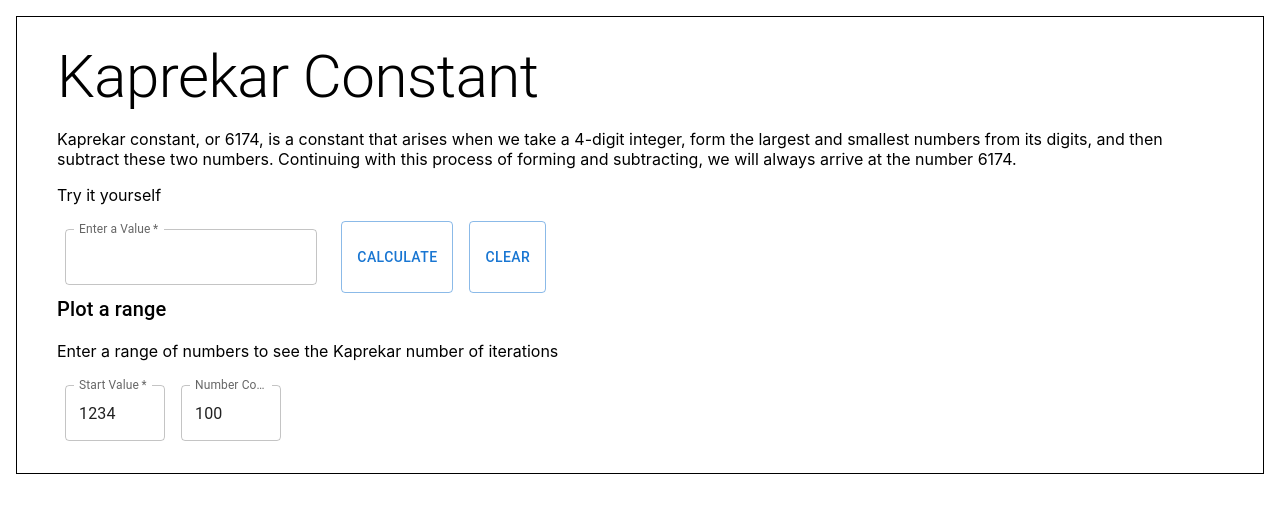
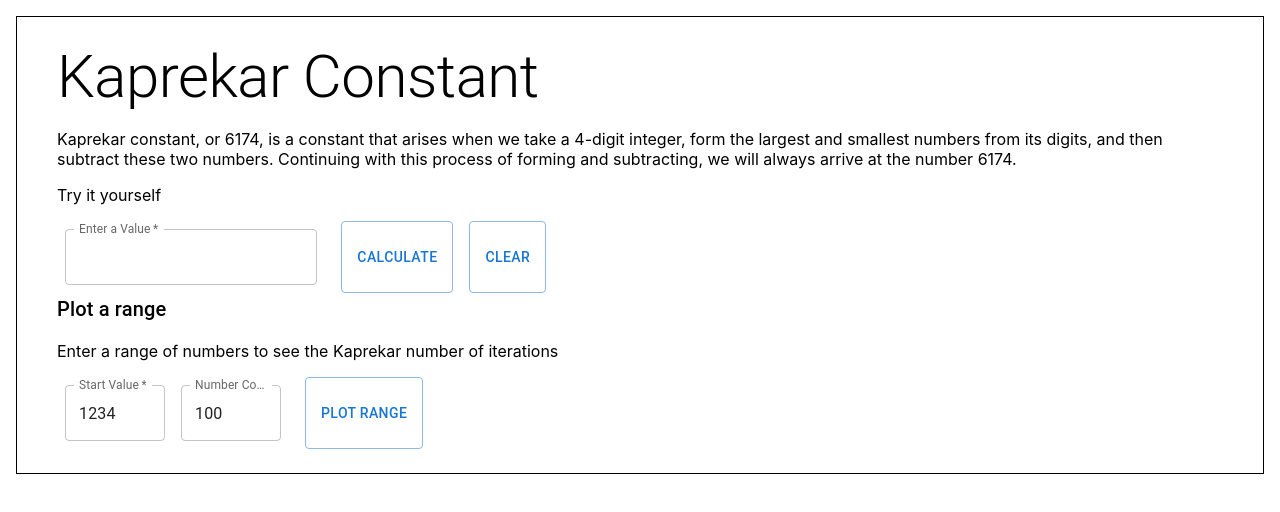
Before and after one commit to cerdamario13/fun-math, a React (Create React App) app: page / in a window 1280 px wide. Shown: the top 512 px of the page. Built offline with nearby package versions, Linux system fonts and the light colour scheme.

Commit message:
plot range layout

```diff
--- a/src/App.js
+++ b/src/App.js
@@ -114,6 +114,10 @@ function App() {
         )}
       </List>
     )
+  };
+
+  const plotRange = () => {
+    console.log("Hello");
   }
 
   return (
@@ -169,6 +173,8 @@ function App() {
           Plot a range
         </Typography>
         <p>Enter a range of numbers to see the Kaprekar number of iterations</p>
+
+        <Stack spacing={2} direction="row">
           <TextField
             required
             InputLabelProps={{ shrink: true }}
@@ -189,6 +195,8 @@ function App() {
             onChange={(event) => setNumberCount(event.target.value)}
             style={{width: '100px'}}
           />
+          <Button variant='outlined' onClick={() => plotRange()} >Plot Range</Button>
+        </Stack>
       </Box>
     </>
   );
```
Lines whose indentation alone changed are shown as unchanged.
